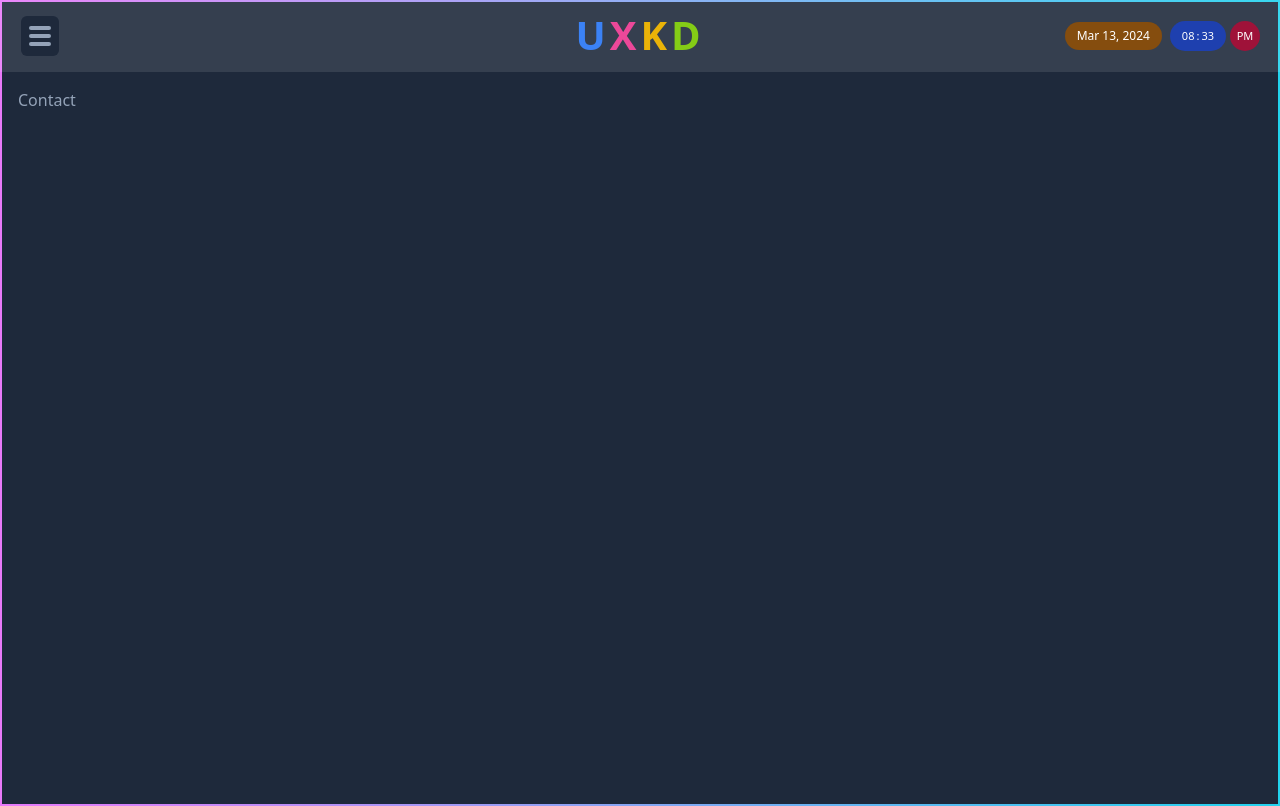
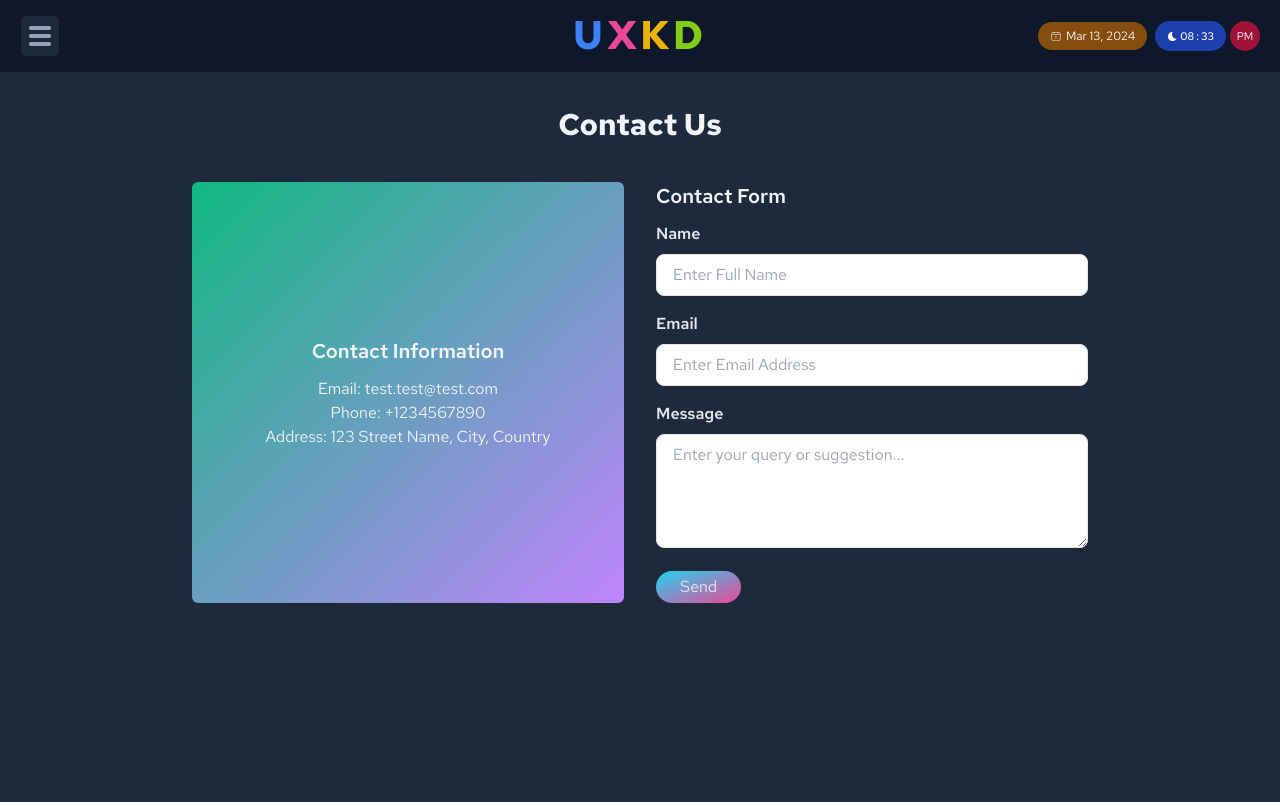
Before and after one commit to ux-krish/kdshop, a React (Create React App) app: page /contact in a window 1280 px wide. Built offline with nearby package versions, Linux system fonts and the light colour scheme.

Commit message:
new changes

```diff
--- a/package.json
+++ b/package.json
@@ -8,7 +8,9 @@
     "@testing-library/react": "^13.4.0",
     "@testing-library/user-event": "^13.5.0",
     "react": "^18.2.0",
+    "react-calendar": "^4.8.0",
     "react-dom": "^18.2.0",
+    "react-icons": "^5.0.1",
     "react-router-dom": "^6.22.3",
     "react-scripts": "5.0.1",
     "web-vitals": "^2.1.4"
--- a/public/index.html
+++ b/public/index.html
@@ -15,16 +15,10 @@
       user's mobile device or desktop. See https://developers.google.com/web/fundamentals/web-app-manifest/
     -->
     <link rel="manifest" href="%PUBLIC_URL%/manifest.json" />
-    <!--
-      Notice the use of %PUBLIC_URL% in the tags above.
-      It will be replaced with the URL of the `public` folder during the build.
-      Only files inside the `public` folder can be referenced from the HTML.
-
-      Unlike "/favicon.ico" or "favicon.ico", "%PUBLIC_URL%/favicon.ico" will
-      work correctly both with client-side routing and a non-root public URL.
-      Learn how to configure a non-root public URL by running `npm run build`.
-    -->
-    <title>React App</title>
+    <link rel="preconnect" href="https://fonts.googleapis.com">
+    <link rel="preconnect" href="https://fonts.gstatic.com" crossorigin>
+    <link href="https://fonts.googleapis.com/css2?family=Red+Hat+Text:ital,wght@0,300..700;1,300..700&display=swap" rel="stylesheet">
+    <title>UXKD Store</title>
   </head>
   <body>
     <noscript>You need to enable JavaScript to run this app.</noscript>
--- a/src/components/Main.js
+++ b/src/components/Main.js
@@ -8,7 +8,7 @@ import Nav from './common/Nav';
 const Main = () => {
   return (
     <Router basename={process.env.PUBLIC_URL}>
-      <div className=' min-h-dvh  bg-gradient-to-r from-fuchsia-400 to-cyan-400 flex flex-wrap items-stretch justify-center p-[2px]'>
+      <div className=' min-h-dvh  flex flex-wrap items-stretch justify-center'>
         <div className='bg-slate-800 w-full md:min-h-100 p-3'>
             <Nav />
             <Routes>
--- /dev/null
+++ b/src/components/common/CalendarWidget.js
@@ -0,0 +1,26 @@
+import React, { useState } from 'react';
+import Calendar from 'react-calendar';
+import 'react-calendar/dist/Calendar.css';
+
+
+const CalenderWidget = () => {
+  const [date, setDate] = useState(new Date());
+
+  const onChange = (date) => {
+    setDate(date);
+  };
+
+  return (
+    <div className="container mx-auto">
+      <div className="flex justify-center flex-wrap flex-col items-center mb-4">
+        <h1 className='mb-3'>Selected Date: {date.toDateString()}</h1>
+        <Calendar
+        onChange={onChange}
+        value={date}
+      />
+      </div>
+    </div>
+  );
+};
+
+export default CalenderWidget;
--- a/src/components/common/Carousel.js
+++ b/src/components/common/Carousel.js
@@ -29,7 +29,7 @@ const Carousel = () => {
   }, [currentIndex]);
 
   return (
-    <div className="relative min-w-[100%] h-[300px] overflow-hidden ">
+    <div className="relative min-w-[100%] h-[100%] overflow-hidden ">
       {slidesData.map((slide, index) => (
         <div
           key={slide.id}
--- a/src/components/common/DateTimeBadge.js
+++ b/src/components/common/DateTimeBadge.js
@@ -1,5 +1,7 @@
 import React, { useState, useEffect } from 'react';
-
+import { CiCalendarDate } from "react-icons/ci";
+import { IoSunnyOutline } from "react-icons/io5";
+import { MdBedtime } from "react-icons/md";
 const DateTimeBadge = () => {
   const [currentDateTime, setCurrentDateTime] = useState(new Date());
 
@@ -22,9 +24,16 @@ const DateTimeBadge = () => {
 
   return (
     <div className="text-white fixed right-5 flex flex-col md:flex-row  items-center md:gap-2 gap-1">
-      <span className="text-[12px] px-3 md:py-[5px] py-[2px] rounded-full bg-yellow-800">{formattedDate}</span>
+      <span className="text-[12px] px-3 md:py-[5px] py-[2px] rounded-full bg-yellow-800 flex items-center gap-1"><CiCalendarDate />{formattedDate}</span>
       <span className="text-[11px] flex gap-1">
         <span className=' rounded-full font-medium flex bg-blue-800 gap-[2px] px-3 py-[2px] items-center'>
+          {
+            hour >= 6 ? (
+              <MdBedtime />
+            ) : (
+              <IoSunnyOutline />
+            )
+          }
           <span className="block">{hour < 10 ? '0' + hour : hour}</span> :
           <span className="block">{minute < 10 ? '0' + minute : minute}</span>
           {/*: <span className="block">{second < 10 ? '0' + second : second}</span>  */}
--- a/src/components/common/Nav.js
+++ b/src/components/common/Nav.js
@@ -17,7 +17,7 @@ const Nav = () => {
   return (
     <>
     <div onClick={() => handleSidebarToggle()} className={`backdrop ${isOpen ? 'z-20' : '-z-50'}`}></div>
-    <div className="h-[72px] bg-slate-50/10 fixed z-20 flex justify-between items-center inset-0 w-full">
+    <div className="h-[72px] bg-slate-900 fixed z-20 flex justify-between items-center inset-0 w-full">
 
       <div className={`mt-0 ml-4 fixed transform z-20 ease-in-out transition-all duration-300 ${
           isOpen ? 'translate-x-[255px]' : 'translate-x-0'
--- a/src/components/contact/Contact.js
+++ b/src/components/contact/Contact.js
@@ -1,12 +1,40 @@
-import React from 'react'
+import React from 'react';
 import Layout from '../common/Layout'
 
 const Contact = () => {
   return (
     <Layout>
-      <div>Contact</div>
+      <div className="container max-w-4xl mx-auto py-5 text-slate-100 ">
+      <h1 className="text-3xl font-bold text-center mb-10">Contact Us</h1>
+      <div className="grid grid-cols-1 lg:grid-cols-2 gap-8 items-center">
+        <div className=' bg-gradient-to-br from-emerald-500 to-purple-400 h-full items-center flex flex-col justify-center rounded-md py-7'>
+          <h2 className="text-xl font-semibold mb-3">Contact Information</h2>
+          <p>Email: test.test@test.com</p>
+          <p>Phone: +1234567890</p>
+          <p>Address: 123 Street Name, City, Country</p>
+        </div>
+        <div>
+          <h2 className="text-xl font-semibold mb-3">Contact Form</h2>
+          <form>
+            <div className="mb-4">
+              <label htmlFor="name" className="block text-slate-200 font-semibold mb-2">Name</label>
+              <input placeholder='Enter Full Name' type="text" id="name" name="name" className="px-4 py-2 border rounded-lg w-full focus:outline-none focus:border-blue-400" />
+            </div>
+            <div className="mb-4">
+              <label htmlFor="email" className="block text-slate-200 font-semibold mb-2">Email</label>
+              <input placeholder='Enter Email Address' type="email" id="email" name="email" className="px-4 py-2 border rounded-lg w-full focus:outline-none focus:border-blue-400" />
+            </div>
+            <div className="mb-4">
+              <label htmlFor="message" className="block text-slate-200 font-semibold mb-2">Message</label>
+              <textarea placeholder='Enter your query or suggestion...' id="message" name="message" rows="4" className="px-4 py-2 border rounded-lg w-full focus:outline-none focus:border-blue-400"></textarea>
+            </div>
+            <button type="submit" className="bg-gradient-to-br from-cyan-400 to-pink-500 text-slate-200 py-1 px-6 rounded-full hover:bg-blue-600 transition duration-200">Send</button>
+          </form>
+        </div>
+      </div>
+    </div>
     </Layout>
-  )
-}
+  );
+};
 
-export default Contact
+export default Contact;
--- a/src/components/gallery/Gallery.js
+++ b/src/components/gallery/Gallery.js
@@ -1,10 +1,26 @@
 import React from 'react'
 import Layout from '../common/Layout'
+import Carousel from '../common/Carousel'
 
 const Gallery = () => {
   return (
     <Layout>
-      <div>Gallery</div>
+       <div className="min-h-screen flex flex-col">
+      {/* Section 1 */}
+      <section className="flex flex-col items-center justify-center h-screen mb-10">
+      <Carousel />
+      </section>
+
+      {/* Section 2 */}
+      <section className="flex flex-col items-center justify-center h-screen  mb-10">
+        <Carousel />
+      </section>
+
+      {/* Section 3 */}
+      <section className="flex flex-col items-center justify-center h-screen ">
+      <Carousel />
+      </section>
+    </div>
     </Layout>
   )
 }
--- a/src/components/home/Home.js
+++ b/src/components/home/Home.js
@@ -1,6 +1,7 @@
 import React from 'react'
 import Layout from '../common/Layout'
 import Carousel from '../common/Carousel'
+import Calendar from '../common/CalendarWidget';
 
 const UiProduct = [
   {
@@ -24,14 +25,16 @@ const UiProduct = [
     title : "Product Name 3",
     description: "Description of Product 3",
     classes : "bg-gradient-to-br from-blue-400 to-purple-500 hover:bg-gradient-to-br hover:from-pink-400 hover:to-purple-500",
-    btnClasses : "bg-purple-400"
+    btnClasses : "bg-purple-400",
+    imgUrl: "https://img.freepik.com/free-photo/pink-headphones-wireless-digital-device_53876-96804.jpg?w=1380&t=st=1710416451~exp=1710417051~hmac=aa08c4d4ead6b3bdbeec912e882f8a65f40185153fa6dd83bbc3d382e8b9e2e2"
   },
   {
     id: 4,
     title : "Product Name 4",
     description: "Description of Product 4",
     classes: "bg-gradient-to-br from-rose-400 to-yellow-500 hover:bg-gradient-to-br hover:from-pink-400 hover:to-purple-500",
-    btnClasses : "bg-orange-400"
+    btnClasses : "bg-orange-400",
+    imgUrl: "https://img.freepik.com/free-photo/cloud-technology-with-futuristic-hologram-smartwatch_53876-124625.jpg?t=st=1710417013~exp=1710420613~hmac=a534cada8674fdf57b240d95ec83191e46ec3dff66dc88f48b863d3ff36ccc57&w=1380"
   }
 ];
 
@@ -39,9 +42,16 @@ const UiProduct = [
 const Home = () => {
   return (
     <Layout >
-      <Carousel />
+      <div className='flex w-full h-full flex-wrap items-stretch justify-between gap-3'>
+        <div className='basis-1/2 grow h-[300px]'>
+          <Carousel />
+        </div>
+        <div className='flex bg-slate-700 basis-1/3  rounded-lg h-[300px]'>
+        <Carousel />
+        </div>
+      </div>
       <div className="mt-3">
-        <h2 className="text-xl font-semibold mb-4">Ui Web Products</h2>
+        <h2 className="text-xl font-semibold mb-4">Web Products</h2>
         <div className="grid grid-cols-1 sm:grid-cols-2 md:grid-cols-3 lg:grid-cols-4 gap-4">
           {UiProduct.map(item => {
             return (
@@ -52,7 +62,7 @@ const Home = () => {
                   <button className={`${item.btnClasses} mt-4 text-[12px] uppercase text-slate-200 hover:text-slate-50 font-semibold py-2 px-4 border border-slate-200 rounded-full transition duration-300 ease-in-out`}>View Details</button>
               </div>
               <div class="w-32 h-32 bg-slate-200 rounded-md ml-4 overflow-hidden flex items-center justify-center">
-                <img src={item.imgUrl} alt="" />
+                <img src={item.imgUrl} className='object-cover h-full' alt="" />
               </div>
           </div>
             )
--- a/src/index.css
+++ b/src/index.css
@@ -6,4 +6,14 @@
     .backdrop{
         @apply m-1 fixed inset-0 transform transition-all duration-300 backdrop-blur-sm bg-slate-800/50;
     }
+
 }
+
+.react-calendar {
+    background-color: #000; /* Example color */
+  }
+
+  /* Override font size of day labels */
+.react-calendar__month-view__weekdays__weekday abbr {
+    font-size: 0.875rem; /* Example font size */
+}
--- a/tailwind.config.js
+++ b/tailwind.config.js
@@ -1,10 +1,20 @@
 /** @type {import('tailwindcss').Config} */
+
+const defaultTheme = require('tailwindcss/defaultTheme')
+
 module.exports = {
   content: [
     "./src/**/*.{js,jsx,ts,tsx}",
   ],
   theme: {
-    extend: {},
+    container: {
+      center: true,
+    },
+    extend: {
+      fontFamily: {
+        'sans': ['"Red Hat Text"', ...defaultTheme.fontFamily.sans],
+      },
+    },
   },
   plugins: [],
 }
```
Also changed, not shown: public/96804.jpg (added), 1 other file (tests, documents, lock files or other folders).
